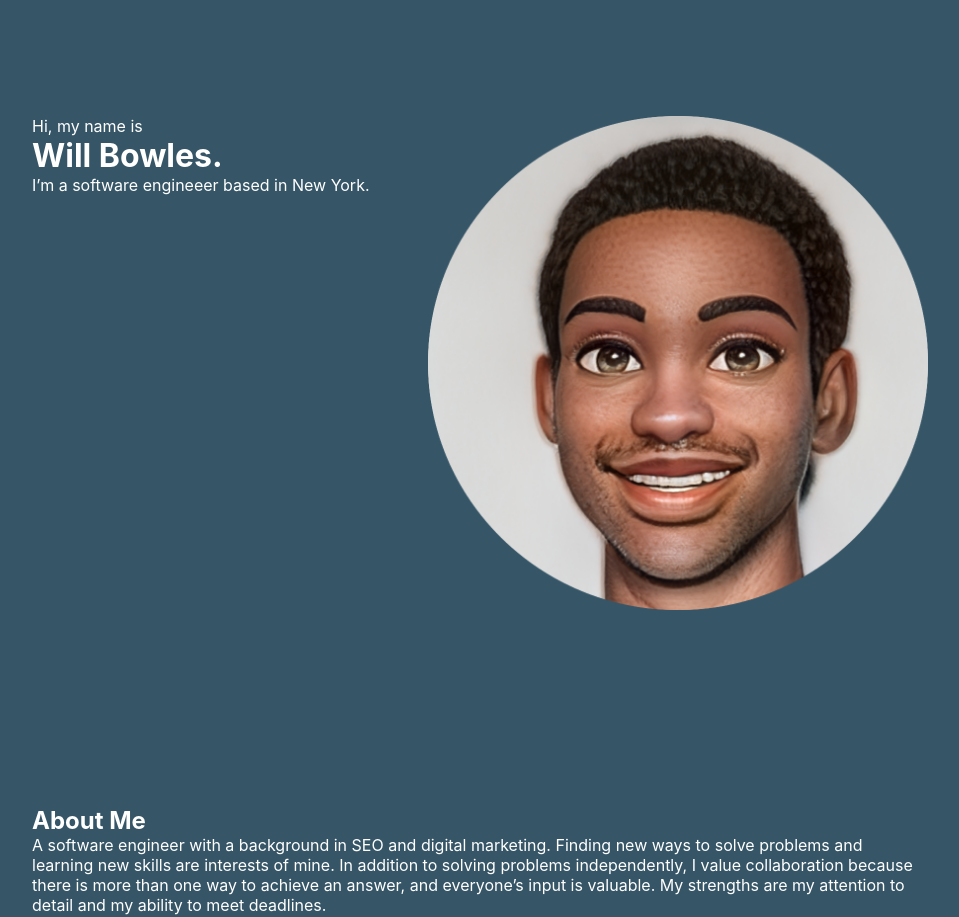
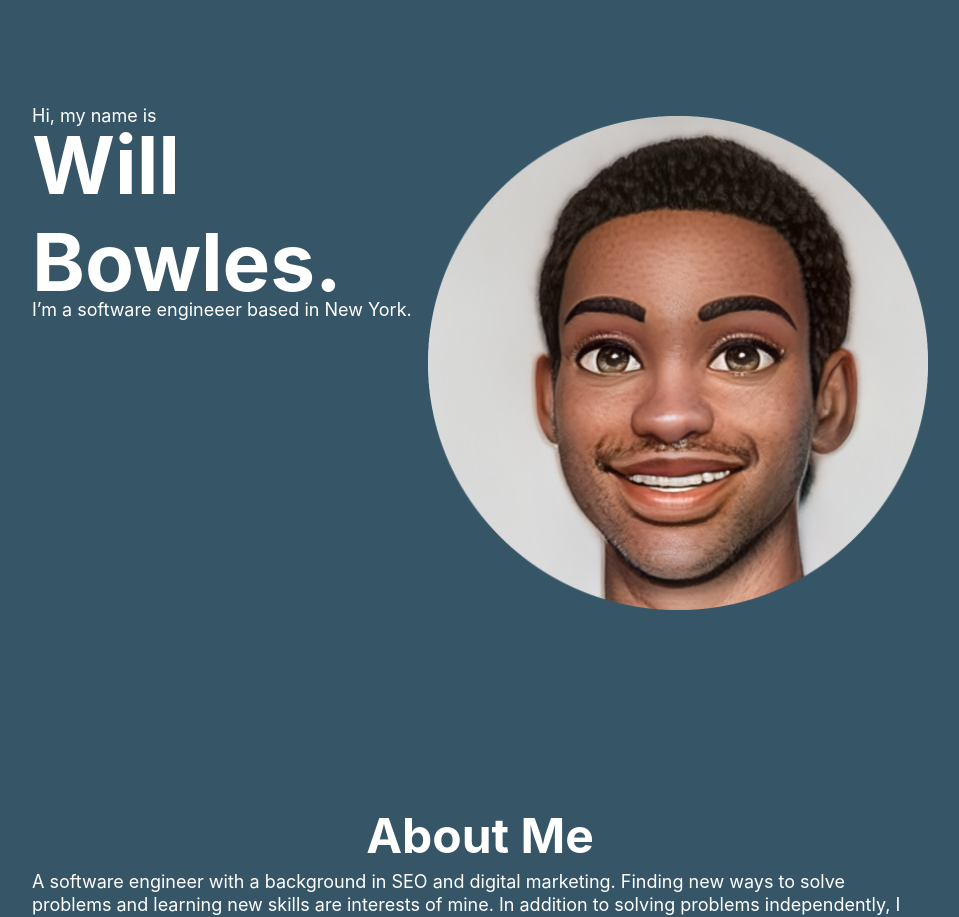
Before and after one commit to vvillbiii/vvillbiii-portfolio-v1, a React (Create React App) app: page / in a window 1280 px wide. Shown: the part 80-997 px from the top of the page, without its empty margins (160-1119 px from the left). Built offline with nearby package versions, Linux system fonts and the light colour scheme.

Commit message:
improved styling on about and header section

```diff
--- a/src/components/About/About.js
+++ b/src/components/About/About.js
@@ -14,8 +14,8 @@ const About = () => {
           attention to detail and my ability to meet deadlines.
         </p>
       </div>
-      <div>
-        <h2>Techologies I Work With</h2>
+      <div className="tech-section">
+        <h2>Technologies I Work With</h2>
       </div>
     </div>
   );
--- a/src/components/About/about.css
+++ b/src/components/About/about.css
@@ -7,3 +7,21 @@
   margin: 4rem 6rem;
   color: white;
 }
+
+.about-section h2 {
+  font-size: 3rem;
+  margin-bottom: 0.4rem;
+
+  display: flex;
+  justify-content: center;
+}
+
+.about-section p {
+  font-size: 18px;
+  line-height: 1.25;
+}
+
+.tech-section {
+  padding: 1rem 3rem;
+  margin: 1rem 3rem;
+}
--- a/src/components/Header/Header.js
+++ b/src/components/Header/Header.js
@@ -1,5 +1,5 @@
 import React from "react";
-import VVill from "../../assests/VVill.png";
+import VVill from "../../assets/VVill.png";
 import "./header.css";
 
 export const Header = () => {
--- a/src/components/Header/header.css
+++ b/src/components/Header/header.css
@@ -10,6 +10,17 @@
   color: white;
 }
 
+.header-font h1 {
+  flex: 1;
+  align-items: center;
+  font-size: 5rem;
+}
+
+.header-font p {
+  line-height: 0;
+  font-size: 18px;
+}
+
 .header-image {
   width: 500px;
   height: 494.06px;
```
Also changed, not shown: src/assets/VVill.png (renamed from src/assests/VVill.png).
